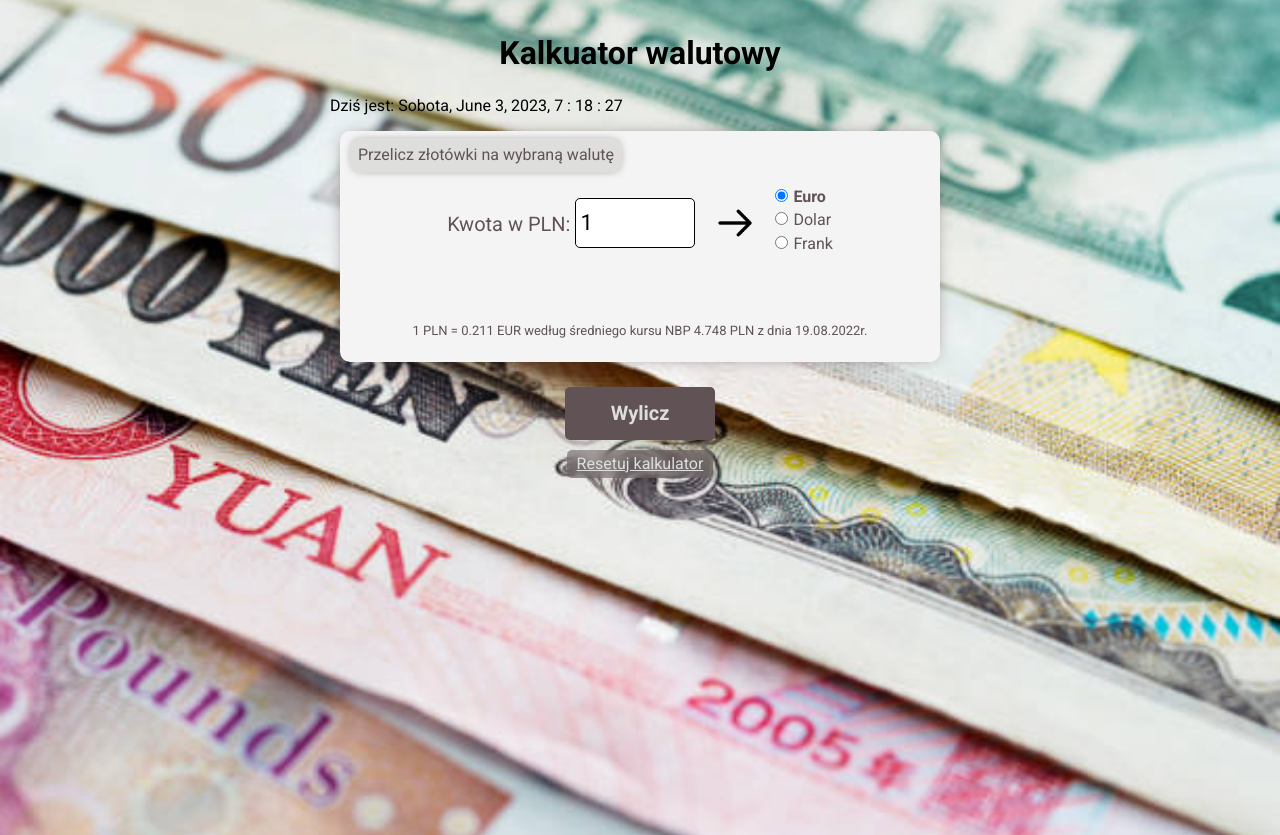
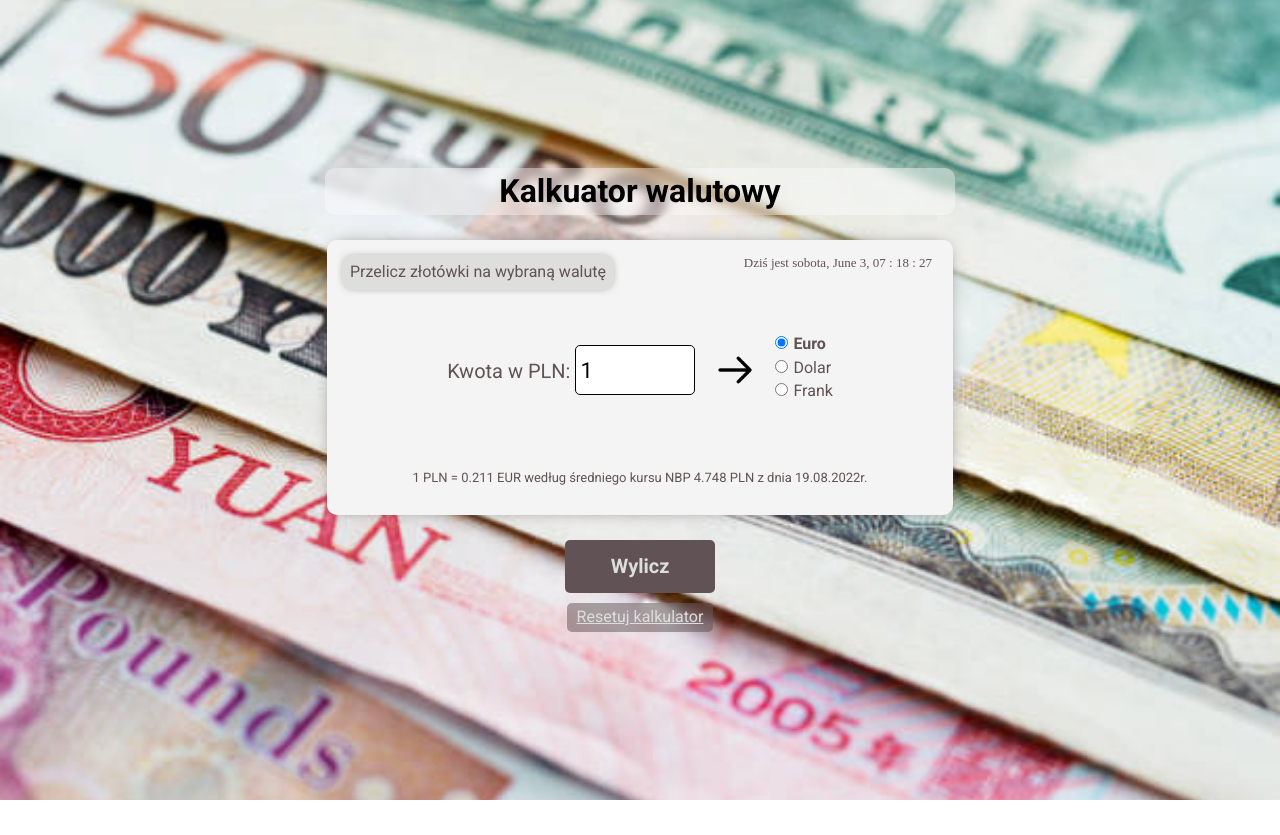
Before and after one commit to JakubM-I/yc-calculator-react, a React (Create React App) app: page / in a window 1280 px wide. After the commit the page ends 800 px from the top, so only its background shows below. Built offline with nearby package versions, Linux system fonts and the light colour scheme.

Commit message:
Clock  styling.

```diff
--- a/src/App.css
+++ b/src/App.css
@@ -1,12 +1,16 @@
 .exchangeCalculator{
   width: 100%;
   max-width: 1000px;
-  margin: 0 auto;
-  margin-bottom: 20px;
 }
 
 .exchangeCalculator__title{
-  width: fit-content;
-  margin: 35px auto 0;
+  max-width: 630px;
+  width: 100%;
+  text-align: center;
+  padding: 5px;
+  margin: 0 auto 25px;
   font-size: min(max(10.52vw, 28px), 32px);
+  border-radius: 10px;
+  background: #ffffff63;
+  backdrop-filter: blur(5px);
 }
--- a/src/Clock/index.js
+++ b/src/Clock/index.js
@@ -28,7 +28,7 @@ const Clock = () => {
     }, [])
 
     const timeFormat = (number) => {
-        return number.toLocaleString([], {minimumintegerdigits: 2})
+        return number.toLocaleString([], { minimumIntegerDigits: 2 });
     };
 
     const currentDay = () => {
@@ -36,9 +36,9 @@ const Clock = () => {
     };
 
     return (
-        <p>Dziś jest:{" "}
-            {currentDay()}{", "}
-            {currentDate.toLocaleString([], {day: "numeric", month: "long", year: "numeric"})}{", "}
+        <p className="exchangeForm__clock">Dziś jest{" "}
+            <span className="exchangeForm__clock--day">{currentDay()}</span>{", "}
+            {currentDate.toLocaleString([], {day: "numeric", month: "long"})}{", "}
             {timeFormat(hour)}{" : "}
             {timeFormat(minutes)}{" : "}
             {timeFormat(seconds)}
--- a/src/Clock/style.css
+++ b/src/Clock/style.css
@@ -0,0 +1,11 @@
+.exchangeForm__clock{
+    text-align: right;
+    font-size: 13px;
+    font-family: 'Times New Roman', Times, serif;
+    margin-top: 0px;
+    padding-right: 5px;
+}
+
+.exchangeForm__clock--day{
+    text-transform: lowercase;
+}
--- a/src/Fieldset/style.css
+++ b/src/Fieldset/style.css
@@ -1,5 +1,5 @@
 .exchangeForm__dataInput{
-    margin: 0 10px;
+    padding: 16px;
     background: #F4F4F4;
     color: #615355;
     border: none;
--- a/src/Form/index.js
+++ b/src/Form/index.js
@@ -23,9 +23,9 @@ const Form = ({calculateResult, convertedAmount, calcReset}) => {
         <form
             onSubmit={formSubmit}
             className="exchangeForm">
-           <Clock />
+
             <FieldSet>
-
+            <Clock />
             <legend className="exchangeForm__legend">Przelicz złotówki na wybraną walutę</legend>
                 <div className="exchangeForm__itemSet">
                     <div className="exchangeForm__form">
--- a/src/Form/style.css
+++ b/src/Form/style.css
@@ -1,5 +1,5 @@
 .exchangeForm{
-    max-width: 620px;
+    max-width: 630px;
     width: 100%;
     margin: 25px auto 0;
   }
@@ -18,17 +18,17 @@
     box-shadow: 0px 0px 10px -4px;
     color:#615355;
     position: absolute;
-    top: 7px;
-    left: 10px;
+    top: 15px;
+    left: 15px;
     font-size: min(max(4.26vw, 13px), 16px);
   }
 
-  @media screen and (max-width: 450px) {
+  @media screen and (max-width: 549px) {
     .exchangeForm__legend{
         left: 50%;
         transform: translateX(-50%);
         width: 90%;
-        top: 10px;
+        top: 45px;
         text-align: center;
     }
   }
--- a/src/index.css
+++ b/src/index.css
@@ -7,10 +7,13 @@ html {
   box-sizing: inherit;
 }
 
-body{
+#root{
   background-image: url(./picture/background-img.jpg);
   background-position: center;
   background-repeat: no-repeat;
   background-size: cover;
   height: 100vh;
+  display: flex;
+  justify-content: center;
+  align-items: center;
 }
```
